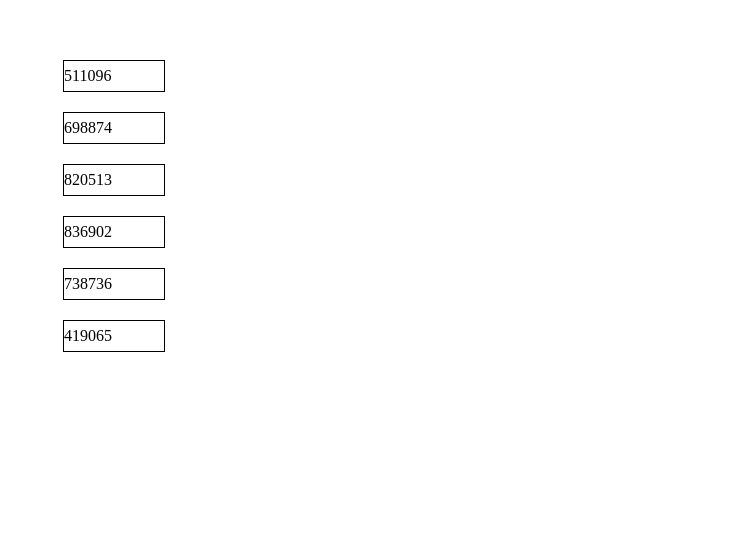
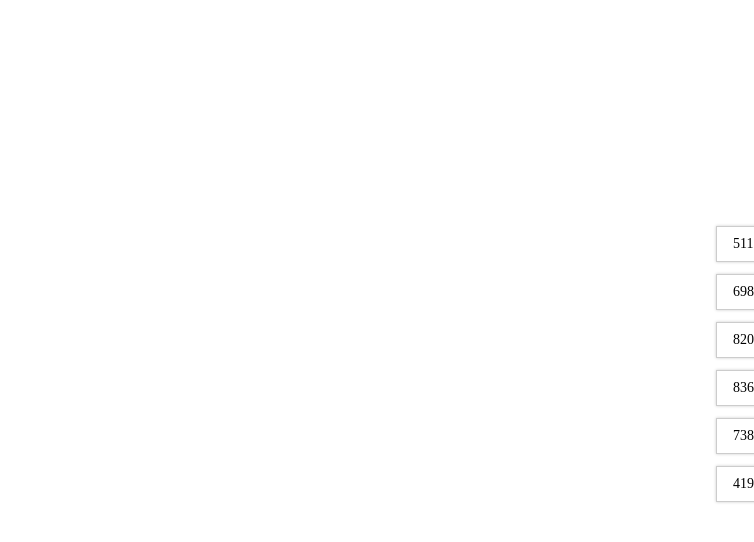
Before and after one commit to XieZongChen/practice-react, a React (Vite) app: page / in a window 1280 px wide. Shown: the part 194-736 px from the top of the page, without its empty margins (526-1280 px from the left). Built offline with nearby package versions, Linux system fonts and the light colour scheme.

Commit message:
fix(message): 开发样式及动画

```diff
--- a/package.json
+++ b/package.json
@@ -19,6 +19,7 @@
     "lodash-es": "^4.17.21",
     "react": "^18.3.1",
     "react-dom": "^18.3.1",
+    "react-transition-group": "^4.4.5",
     "resize-observer-polyfill": "^1.5.1",
     "sass": "^1.83.0"
   },
@@ -37,6 +38,7 @@
     "@types/node": "^22.10.2",
     "@types/react": "^18.3.17",
     "@types/react-dom": "^18.3.5",
+    "@types/react-transition-group": "^4.4.12",
     "@vitejs/plugin-react": "^4.3.4",
     "eslint": "^9.17.0",
     "eslint-plugin-react-hooks": "^5.0.0",
--- /dev/null
+++ b/src/components/Message/index.scss
@@ -0,0 +1,55 @@
+.message-enter {
+  opacity: 0;
+  transform: scale(1.1);
+}
+
+.message-enter-active {
+  opacity: 1;
+  transform: scale(1);
+  transition: opacity, transform 1s ease;
+}
+
+.message-exit {
+  opacity: 1;
+}
+
+.message-exit-active {
+  opacity: 0;
+  transition: opacity 1s ease;
+}
+
+.message-wrapper {
+  position: fixed;
+  width: 100%;
+  height: 100%;
+
+  pointer-events: none; // 外层不响应鼠标事件
+
+  display: flex;
+  flex-direction: column;
+  justify-content: flex-start;
+  align-items: center;
+
+  &-top {
+    position: absolute;
+    top: 20px;
+  }
+
+  &-bottom {
+    position: absolute;
+    bottom: 20px;
+  }
+}
+
+.message-item {
+  margin-bottom: 12px;
+
+  padding: 10px 16px;
+  line-height: 14px;
+  font-size: 14px;
+
+  border: 1px solid #ccc;
+  box-shadow: 0 0 3px #ccc;
+
+  pointer-events: all; // message 恢复事件响应
+}
--- a/src/components/Message/index.tsx
+++ b/src/components/Message/index.tsx
@@ -1,5 +1,8 @@
 import { CSSProperties, FC, ReactNode, useEffect } from 'react';
 import useStore from './useStore';
+import { CSSTransition, TransitionGroup } from 'react-transition-group';
+
+import './index.scss';
 
 export type Position = 'top' | 'bottom';
 
@@ -8,6 +11,7 @@ export interface MessageProps {
   className?: string | string[];
   content: ReactNode | string;
   duration?: number;
+  onClose?: (...args: any) => void;
   id?: number;
   position?: Position;
 }
@@ -17,26 +21,34 @@ export const MessageProvider: FC<{}> = (props) => {
 
   useEffect(() => {
     setInterval(() => {
-        add({
-            content: Math.random().toString().slice(2, 8)
-        })
+      add({
+        content: Math.random().toString().slice(2, 8),
+      });
     }, 2000);
-}, []);
+  }, []);
+
+  const positions = Object.keys(messageList) as Position[];
 
   return (
-    <div>
-      {messageList.top.map((item) => {
+    <div className='message-wrapper'>
+      {positions.map((direction) => {
         return (
-          <div
-            style={{
-              width: 100,
-              lineHeight: '30px',
-              border: '1px solid #000',
-              margin: '20px',
-            }}
+          <TransitionGroup
+            className={`message-wrapper-${direction}`}
+            key={direction}
           >
-            {item.content}
-          </div>
+            {messageList[direction].map((item) => {
+              return (
+                <CSSTransition
+                  key={item.id}
+                  timeout={1000}
+                  classNames='message'
+                >
+                  <div className='message-item'>{item.content}</div>
+                </CSSTransition>
+              );
+            })}
+          </TransitionGroup>
         );
       })}
     </div>
```
Also changed, not shown: 1 other file (tests, documents, lock files or other folders).
